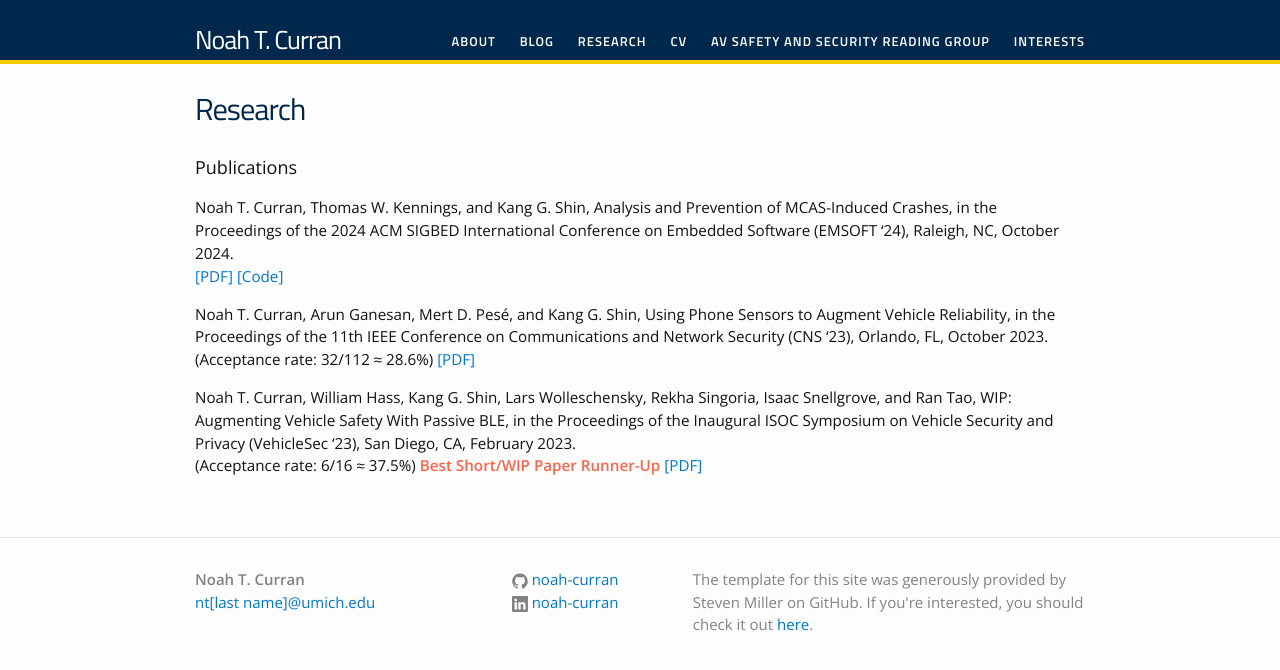
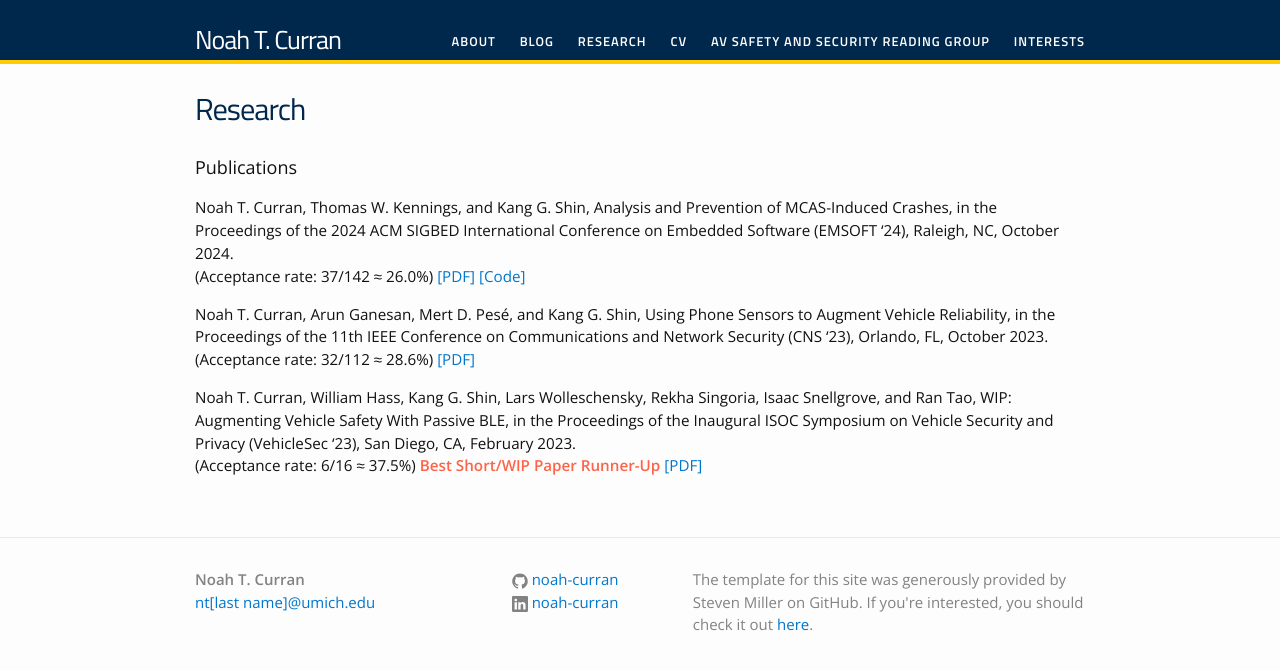
Before and after one commit to noah-curran/noah-curran.github.io, a Jekyll site: the page built from research.md, in a window 1280 px wide. Shown: the top 670 px of the page. Built offline with Jekyll 4.4.1, drawn with Linux system fonts in a browser that asks for light colours.

Commit message:
emsoft acceptance rate added

```diff
--- a/research.md
+++ b/research.md
@@ -9,6 +9,7 @@ permalink: /research/
 Noah T. Curran, Thomas W. Kennings, and Kang G. Shin,
     Analysis and Prevention of MCAS-Induced Crashes,
     in the Proceedings of the 2024 ACM SIGBED International Conference on Embedded Software (EMSOFT '24), Raleigh, NC, October 2024.
+(Acceptance rate: 37/142 ≈ 26.0%)
 <a href="/assets/files/emsoft24-curran.pdf">[PDF]</a>
 <a href="https://github.com/noah-curran/SA-MCAS">[Code]</a>
 
```
